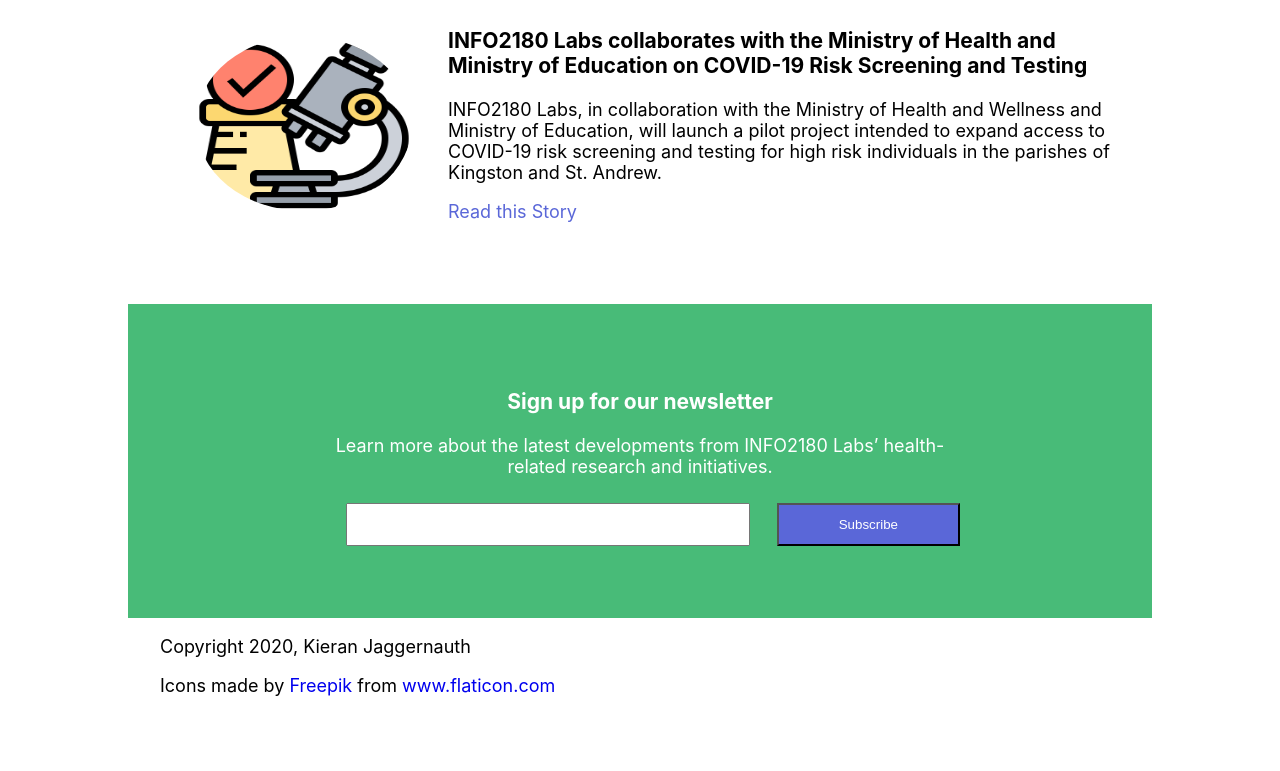
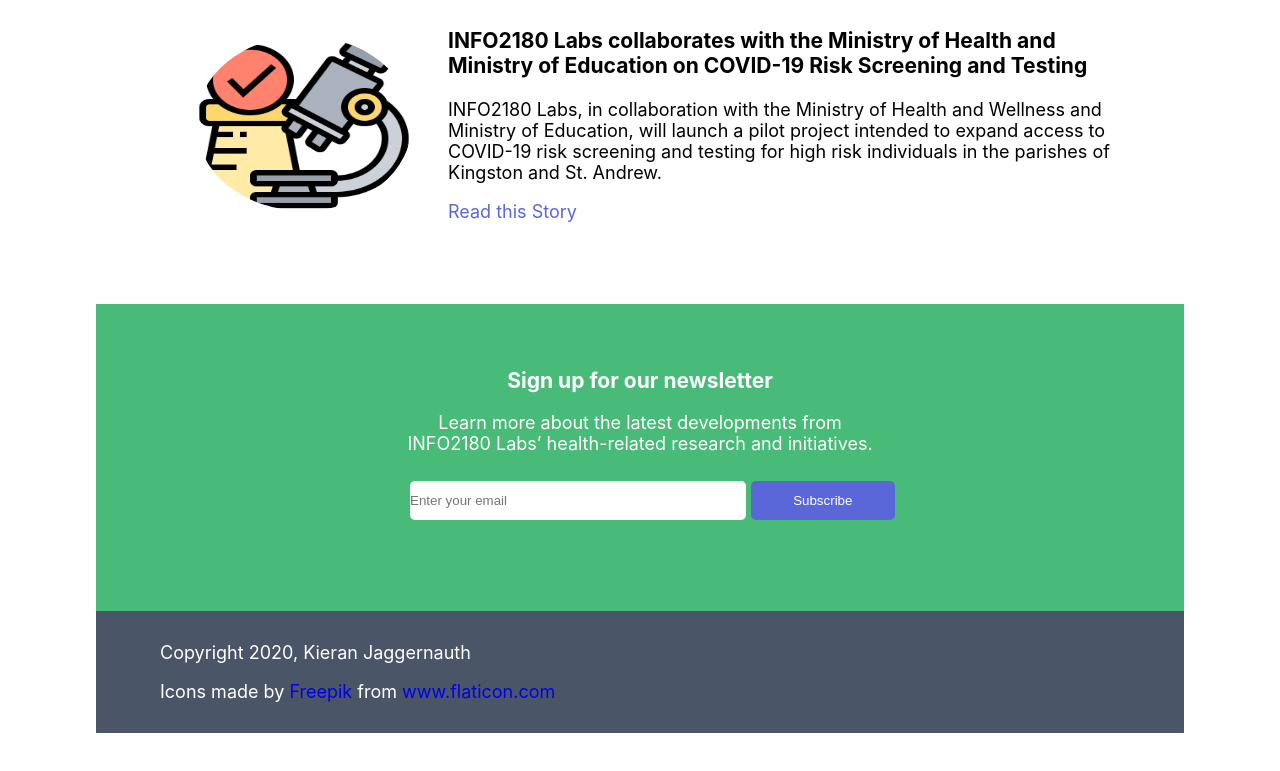
Before and after one commit to Kieranator5050/info2180-project1, a plain HTML site: page index.html in a window 1280 px wide. Shown: the part 1691-2462 px from the top of the page. Before the commit the page ends 2405 px from the top, so only its background shows below. Drawn offline with Linux system fonts and the light colour scheme.

Commit message:
Styling done

```diff
--- a/styles.css
+++ b/styles.css
@@ -164,25 +164,49 @@ nav > ul > li > a:hover{
   .newsletter > .container{
     background-color: #48BB78;
     color: white;
-    padding: 5% 15% 5% 15%;
+    padding: 5% 5% 5% 5%;
+    width: 100%;
+  }
+  .newsletter > .container > h3 {
+    align-items: center;
+    margin: 0 auto;
+    width: 50%;
+  }
+  .newsletter > .container > p {
+    align-items: center;
+    margin: 2% auto;
     width: 50%;
   }
   form {
-    display: flex;
+    display: grid;
+    grid-template-columns: 70% 30%;
+    grid-gap: 1%;
+    margin: 2% auto;
+    width: 50%;
   }
   form > div > input {
+    border: none;
+    border-radius: 5px;
     box-sizing: border-box;
-    margin: 8px 0;
-    padding: 12px 200px;
-    width: 70%;
+    margin: 8px 10px;
+    padding: 12px 0;
+    width: 100%
   }
   form > button {
     background-color: #5A67D8;
+    border: none;
+    border-radius: 5px;
+    box-sizing: border-box;
     color: white;
-    box-sizing: border-box;
-    margin: 8px 0;
-    padding: 12px 60px;
-    width: 30%;
+    margin: 8px 10px;
+    padding: 12px 0;
+    width: 100%;
   }
 
 /*Footer*/
+footer > .container{
+  background-color: #4A5568;
+  color: white;
+  padding: 1% 5% 1% 5%;
+  margin-bottom: 5%;
+}
```
